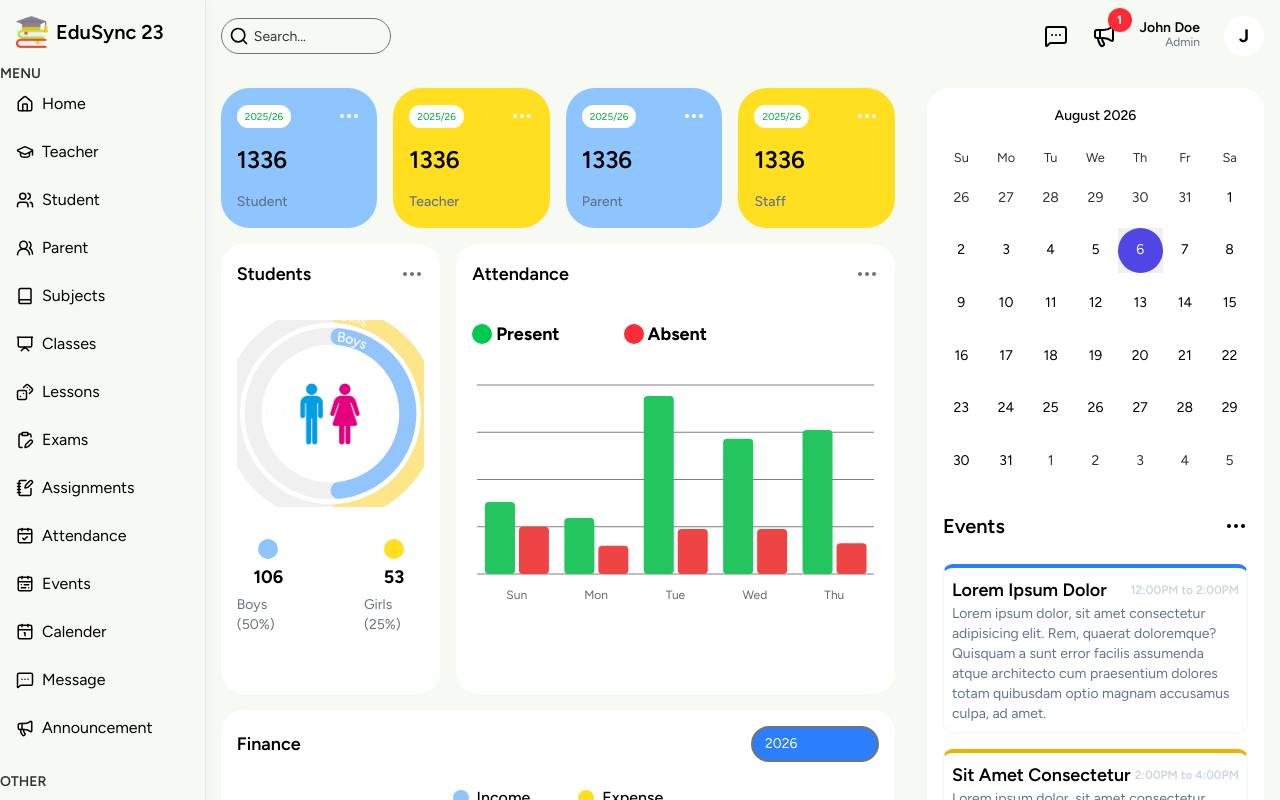
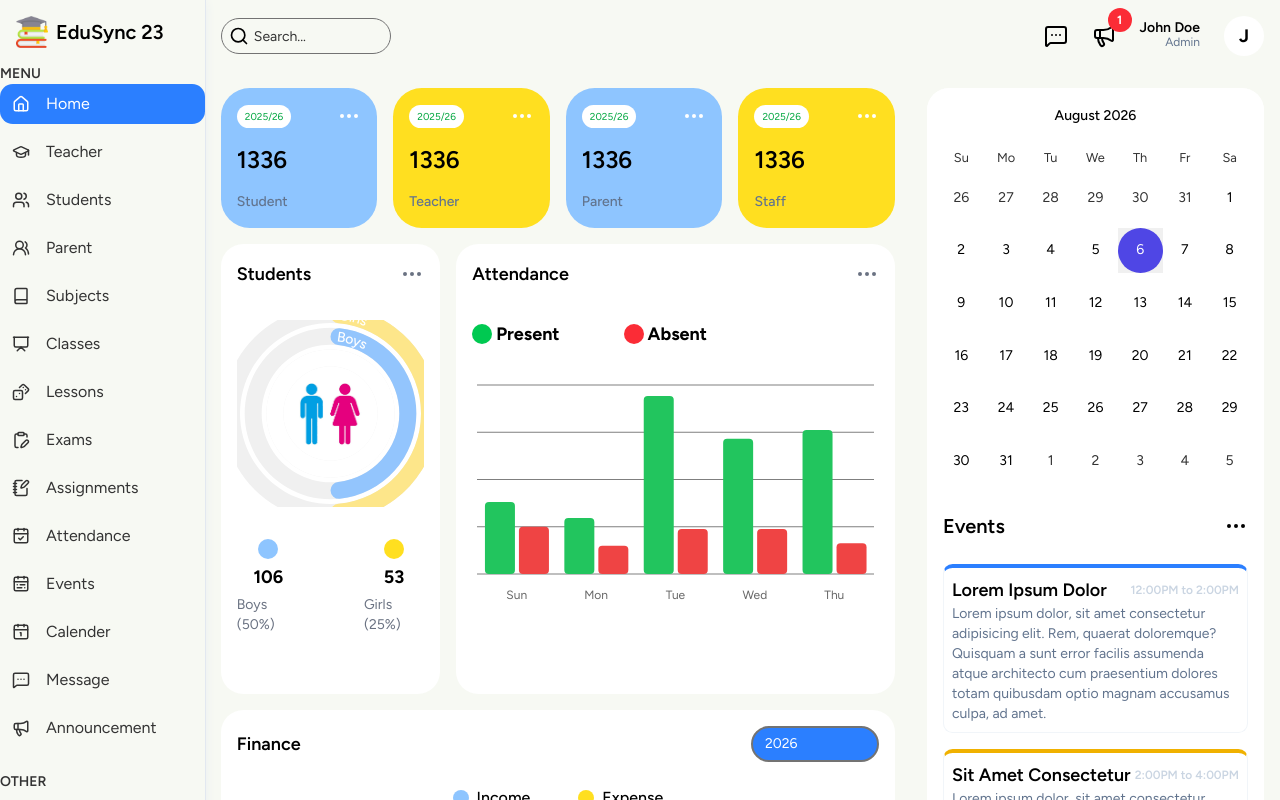
Before and after one commit to 23-faisal/edusync-23, a Next.js app: page /admin in a window 1280 px wide. Shown: the top 800 px of the page. Built offline with nearby package versions, Linux system fonts and the light colour scheme; some icons are missing.

Commit message:
solve some issues in routing

```diff
--- a/components/shared/Menu.tsx
+++ b/components/shared/Menu.tsx
@@ -1,3 +1,5 @@
+"use client";
+
 import {
   Book,
   Calendar1,
@@ -17,8 +19,10 @@ import {
   Users,
   Users2,
 } from "lucide-react";
+
 import Link from "next/link";
 import { role } from "@/lib/data";
+import { usePathname } from "next/navigation";
 
 const MenuItems = [
   {
@@ -27,85 +31,85 @@ const MenuItems = [
       {
         icon: Home,
         label: "Home",
-        href: "/",
+        href: "/admin",
         visible: ["admin", "teacher", "parent", "student"],
       },
       {
         icon: GraduationCap,
         label: "Teacher",
-        href: "/teacher",
+        href: "/lists/teacher",
         visible: ["admin", "teacher"],
       },
       {
         icon: Users,
-        label: "Student",
-        href: "/student",
+        label: "Students",
+        href: "/lists/students",
         visible: ["admin", "teacher"],
       },
       {
         icon: Users2,
         label: "Parent",
-        href: "/parent",
+        href: "/lists/parents",
         visible: ["admin", "teacher"],
       },
       {
         icon: Book,
         label: "Subjects",
-        href: "/subjects",
+        href: "/lists/subjects",
         visible: ["admin", "teacher"],
       },
       {
         icon: Presentation,
         label: "Classes",
-        href: "/classes",
+        href: "/lists/classes",
         visible: ["admin", "teacher"],
       },
       {
         icon: Dices,
         label: "Lessons",
-        href: "/lessons",
+        href: "/lists/lessons",
         visible: ["admin", "teacher"],
       },
       {
         icon: ClipboardPen,
         label: "Exams",
-        href: "/exams",
+        href: "/lists/exams",
         visible: ["admin", "teacher", "parent", "student"],
       },
       {
         icon: NotebookPen,
         label: "Assignments",
-        href: "/assignments",
+        href: "/lists/assignments",
         visible: ["admin", "teacher", "parent", "student"],
       },
       {
         icon: CalendarCheck,
         label: "Attendance",
-        href: "/attendance",
+        href: "/lists/attendances",
         visible: ["admin", "teacher", "parent", "student"],
       },
       {
         icon: CalendarRange,
         label: "Events",
-        href: "/Events",
+        href: "/lists/events",
         visible: ["admin", "teacher", "parent", "student"],
       },
       {
         icon: Calendar1,
         label: "Calender",
-        href: "/Calender",
+        href: "/lists/calender",
         visible: ["admin", "teacher", "parent", "student"],
       },
       {
         icon: MessageSquareMore,
         label: "Message",
-        href: "/Message",
+        href: "/lists/message",
         visible: ["admin", "teacher", "parent", "student"],
       },
       {
         icon: Megaphone,
         label: "Announcement",
-        href: "/announcement",
+        href: "/lists/announcements",
         visible: ["admin", "teacher", "parent", "student"],
       },
     ],
@@ -136,28 +140,41 @@ const MenuItems = [
 ];
 
 const MenuComponent = () => {
+  const pathname = usePathname();
+
   return (
     <div className="flex flex-col gap-6">
       {MenuItems.map((i) => (
-        <div key={i.title} className="">
-          <span className="text-sm text-muted-foreground font-semibold hidden lg:block">
+        <div key={i.title}>
+          <span className="hidden text-sm font-semibold text-muted-foreground lg:block">
             {i.title}
           </span>
-          <div className="flex flex-col  lg:gap-2 items-center lg:items-start justify-center lg:justify-start ">
+
+          <div className="flex flex-col items-center justify-center lg:items-start lg:justify-start lg:gap-2">
             {i.items.map((item) => {
-              if (item.visible.includes(role)) {
+              if (!item.visible.includes(role)) return null;
+
               const Icon = item.icon;
+
+              const isActive = pathname === item.href;
+
               return (
                 <Link
                   key={item.href}
                   href={item.href}
-                    className="flex items-center gap-2 px-2 md:px-4 py-2 hover:bg-blue-200 w-full rounded-md transition ease-in-out duration-100 "
+                  className={`flex w-full items-center justify-center gap-4 rounded-md px-3 py-2
+                    lg:justify-start
+                    ${
+                      isActive
+                        ? "bg-blue-500 text-primary-foreground"
+                        : "text-muted-foreground hover:bg-slate-200 hover:text-accent-foreground"
+                    }
+                  `}
                 >
                   <Icon size={18} />
                   <span className="hidden lg:block">{item.label}</span>
                 </Link>
               );
-              }
             })}
           </div>
         </div>
```
Lines whose indentation alone changed are shown as unchanged.
